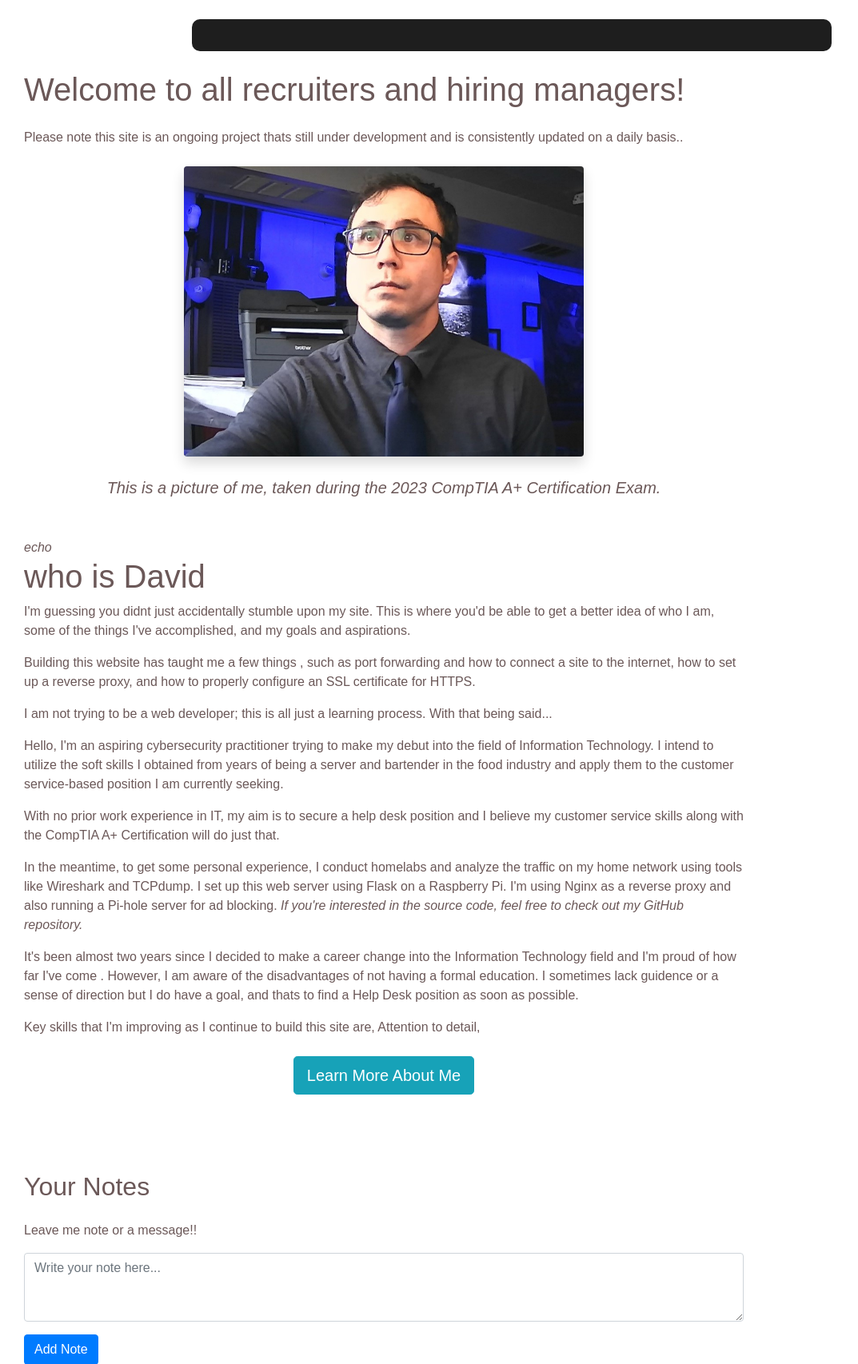
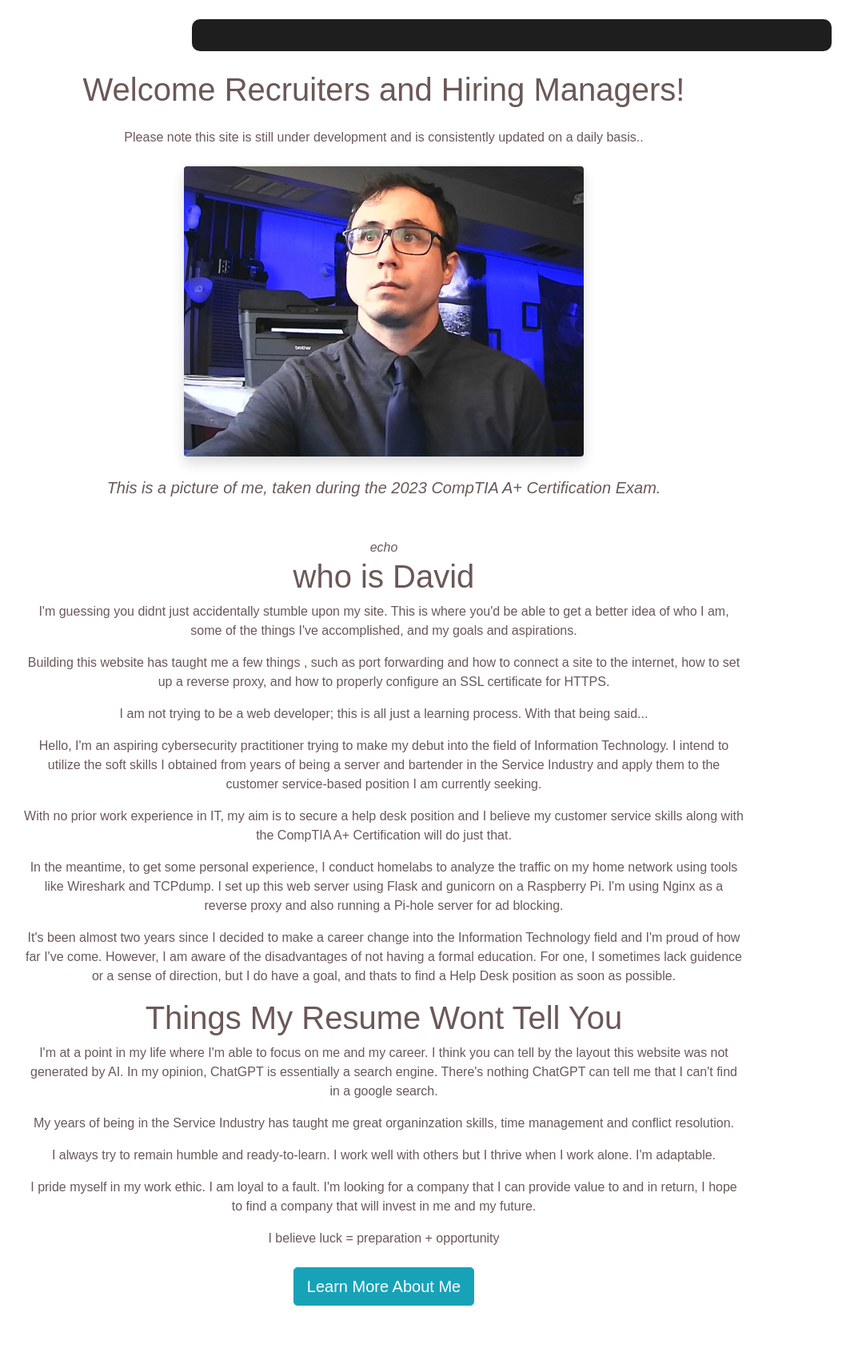
Before and after one commit to donate312/blog_portfolio, a Flask app: page / in a window 1280 px wide. Shown: the part 260-1966 px from the top of the page at 80% size, without its empty margins (0-1073 px from the left). Run offline with Flask 3, Linux system fonts and the light colour scheme; some libraries are stand-ins or nearby versions.

Commit message:
added Things Resume Wont Tell You

```diff
--- a/website/templates/home.html
+++ b/website/templates/home.html
@@ -5,9 +5,9 @@
 <div class="container-fluid mt-4">
     <div class="row">
         <!-- Main Content -->
-        <div class="col-md-12">
-            <h1 class="mb-4">Welcome to all recruiters and hiring managers!</h1>
-            <p>Please note this site is an ongoing project thats still under development and is consistently updated on a daily basis..</p>
+        <div class="text-center col-md-12">
+            <h1 class="mb-4">Welcome Recruiters and Hiring Managers!</h1>
+            <p>Please note this site is still under development and is consistently updated on a daily basis..</p>
 
             <!-- Display an Image -->
             <div class="my-4 text-center">
@@ -20,13 +20,17 @@
                 <p>I'm guessing you didnt just accidentally stumble upon my site. This is where you'd be able to get a better idea of who I am, some of the things I've accomplished, and my goals and aspirations.</p>
                 <p>Building this website has taught me a few things , such as port forwarding and how to connect a site to the internet, how to set up a reverse proxy, and how to properly configure an SSL certificate for HTTPS.</p>
                 <p>I am not trying to be a web developer; this is all just a learning process. With that being said...</p>
-                <p>Hello, I'm an aspiring cybersecurity practitioner trying to make my debut into the field of Information Technology. I intend to utilize the soft skills I obtained from years of being a server and bartender in the food industry and apply them to the customer service-based position I am currently seeking.</p>
+                <p>Hello, I'm an aspiring cybersecurity practitioner trying to make my debut into the field of Information Technology. I intend to utilize the soft skills I obtained from years of being a server and bartender in the Service Industry and apply them to the customer service-based position I am currently seeking.</p>
                 <p>With no prior work experience in IT, my aim is to secure a help desk position and I believe my customer service skills along with the CompTIA A+ Certification will do just that.</p>
-                <p>In the meantime, to get some personal experience, I conduct homelabs and analyze the traffic on my home network using tools like Wireshark and TCPdump. I set up this web server using Flask on a Raspberry Pi. I'm using Nginx as a reverse proxy and also running a Pi-hole server for ad blocking. <i>If you're interested in the source code, feel free to check out my GitHub repository.</i></p>
-                <p>It's been almost two years since I decided to make a career change into the Information Technology field and I'm proud of how far I've come . However, I am aware of the disadvantages of not having a formal education. I  sometimes lack guidence or a sense of direction but I do have a goal, and thats to find a Help Desk position as soon as possible.</p>
+                <p>In the meantime, to get some personal experience, I conduct homelabs to analyze the traffic on my home network using tools like Wireshark and TCPdump. I set up this web server using Flask and gunicorn on a Raspberry Pi. I'm using Nginx as a reverse proxy and also running a Pi-hole server for ad blocking.</p>
+                <p>It's been almost two years since I decided to make a career change into the Information Technology field and I'm proud of how far I've come. However, I am aware of the disadvantages of not having a formal education. For one, I sometimes lack guidence or a sense of direction, but I do have a goal, and thats to find a Help Desk position as soon as possible.</p>
 
-                <p>Key skills that I'm improving as I continue to build this site are, Attention to detail, </p>
-                <p></p>
+                <h1>Things My Resume Wont Tell You</h1>
+                <p>I'm at a point in my life where I'm able to focus on me and my career. I think you can tell by the layout this website was not generated by AI. In my opinion, ChatGPT is essentially a search engine. There's nothing ChatGPT can tell me that I can't find in a google search. </p>
+                <p>My years of being in the Service Industry has taught me great organinzation skills, time management and conflict resolution.</p>
+                <p>I always try to remain humble and ready-to-learn. I work well with others but I thrive when I work alone. I'm adaptable.</p>
+                <p>I pride myself in my work ethic. I am loyal to a fault. I'm looking for a company that I can provide value to and in return, I hope to find a company that will invest in me and my future.</p>
+                <p>I believe luck = preparation + opportunity</p>
 
                 <!-- Link to Blog Page -->
                 <div class="my-4 text-center">
```
